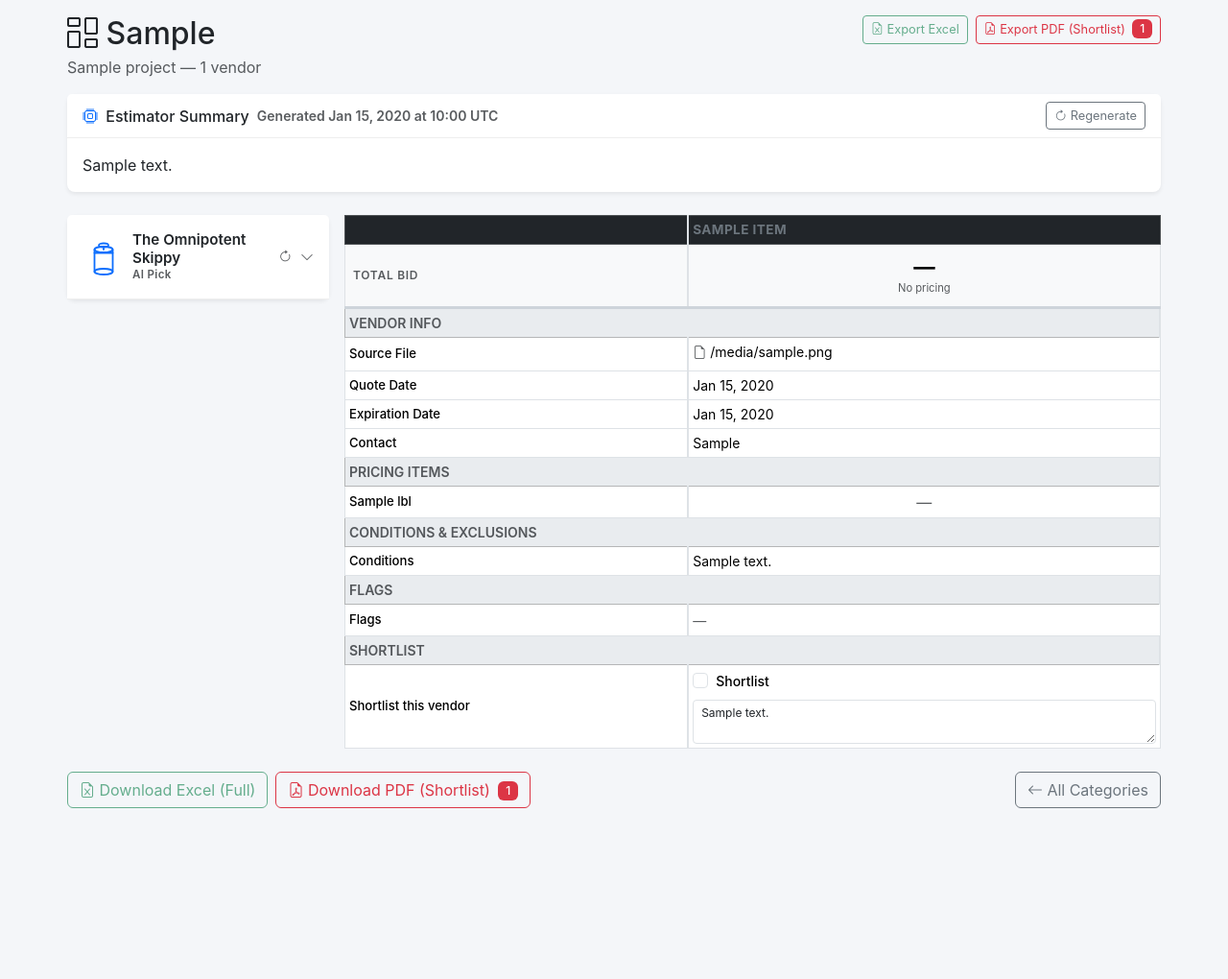
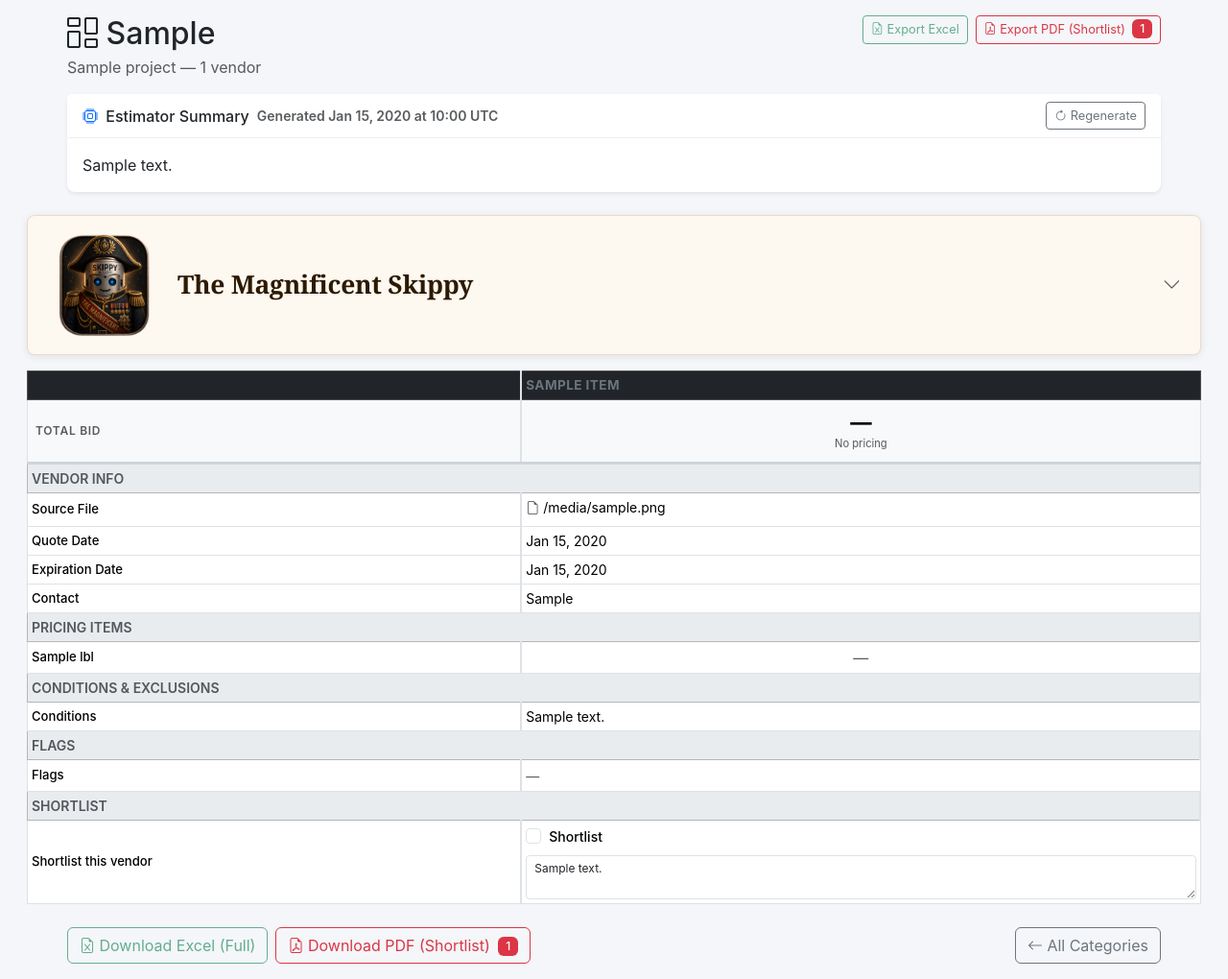
Before and after one commit to jKeonaona/powerscan, a Python web app: template templates/quote_compare.html in a window 1280 px wide. Shown: the part 46-1066 px from the top of the page at 96% size. Before the commit the page ends 888 px from the top, so only its background shows below. Run offline with Jinja, Linux system fonts and the light colour scheme; the template is opened without the code that fills it: most values are stand-ins (such as "Sample title", 1, 10 or a date in 2020).

Commit message:
Redesign Skippy card as full-width Magnificent Skippy banner above comparison table

```diff
--- a/templates/quote_compare.html
+++ b/templates/quote_compare.html
@@ -3,7 +3,7 @@
 
 {% block content %}
 <style>
-/* ── existing table styles ───────────────────────────────────────────────── */
+/* ── table styles ────────────────────────────────────────────────────────── */
 .sticky-col {
     position: sticky;
     left: 0;
@@ -36,11 +36,37 @@
 .price-summary-row .sticky-col { background: #f8f9fa; }
 .ps-winner-cell { background: #fffbea !important; }
 
-/* ── skippy card ─────────────────────────────────────────────────────────── */
-#skippyCard .card-header { cursor: pointer; user-select: none; }
-#skippyCard .card-header:hover { background: rgba(13, 110, 253, .04); }
-#skippyChevron { transition: transform .2s ease; flex-shrink: 0; }
-.skippy-can-icon { color: #0d6efd; flex-shrink: 0; }
+/* ── Magnificent Skippy banner ───────────────────────────────────────────── */
+.skippy-banner {
+    background: #fdf8f0;
+    border: 1px solid #e8dcc8;
+    border-radius: 0.5rem;
+    box-shadow: 0 2px 8px rgba(0,0,0,.08);
+    overflow: hidden;
+}
+.skippy-banner-header {
+    cursor: pointer;
+    user-select: none;
+    padding: 0.75rem 1.25rem;
+    transition: background .15s ease;
+}
+.skippy-banner-header:hover { background: rgba(140,100,20,.04); }
+.skippy-banner-title {
+    font-family: Georgia, 'Times New Roman', serif;
+    font-size: 1.65rem;
+    font-weight: 700;
+    letter-spacing: -0.01em;
+    color: #2c1a00;
+}
+#skippyBannerChevron { transition: transform .2s ease; font-size: 1.2rem; }
+.skippy-section-heading {
+    font-size: 0.78rem;
+    font-weight: 700;
+    text-transform: uppercase;
+    letter-spacing: .07em;
+    color: #6c757d;
+    margin-bottom: 0.4rem;
+}
 </style>
 
 <div class="container-fluid px-3">
@@ -130,60 +156,30 @@
         </div>
     </div>
 
-    <!-- ── Two-column layout: Skippy card + Comparison table ─────────────── -->
-    <div class="container px-0 mb-4">
-        <div class="row g-3 align-items-start">
-
-            <!-- ── Skippy sidebar ─────────────────────────────────────────── -->
-            <div class="col-lg-3 col-md-4">
-                <div class="card shadow-sm" id="skippyCard">
-                    <div class="card-header d-flex align-items-center py-3"
-                         data-bs-toggle="collapse" data-bs-target="#skippyBody"
-                         aria-expanded="false" aria-controls="skippyBody">
-                        <div class="flex-grow-1 d-flex align-items-center gap-2">
-                            <!-- Beer can: monochrome line-art, accent color -->
-                            <svg width="44" height="44" viewBox="0 0 44 44" fill="none"
-                                 stroke="currentColor" stroke-width="1.8"
-                                 stroke-linecap="round" stroke-linejoin="round"
-                                 class="skippy-can-icon" aria-hidden="true">
-                                <!-- Pull-ring -->
-                                <ellipse cx="22" cy="9.5" rx="5" ry="2"/>
-                                <line x1="22" y1="11.5" x2="22" y2="14"/>
-                                <!-- Top lid -->
-                                <ellipse cx="22" cy="14" rx="9.5" ry="3"/>
-                                <!-- Rim band -->
-                                <line x1="12.5" y1="17.5" x2="31.5" y2="17.5"/>
-                                <!-- Body sides -->
-                                <line x1="12.5" y1="14" x2="12.5" y2="37"/>
-                                <line x1="31.5" y1="14" x2="31.5" y2="37"/>
-                                <!-- Bottom lid -->
-                                <ellipse cx="22" cy="37" rx="9.5" ry="3"/>
-                            </svg>
-                            <div>
-                                <div class="fw-semibold lh-sm" style="font-size:0.95rem;">The Omnipotent Skippy</div>
-                                <div class="text-muted" style="font-size:0.72rem; letter-spacing:.03em;">AI Pick</div>
+    <!-- ── Magnificent Skippy Banner ──────────────────────────────────────── -->
+    <div class="mb-3">
+        <div class="skippy-banner" id="skippyBanner">
+            <div class="skippy-banner-header d-flex align-items-center gap-3"
+                 data-bs-toggle="collapse" data-bs-target="#skippyBannerBody"
+                 aria-expanded="false" aria-controls="skippyBannerBody">
+                <img src="{{ url_for('static', filename='images/skippy-magnificent.png') }}"
+                     alt="The Magnificent Skippy" style="height:120px; width:auto; flex-shrink:0;">
+                <span class="skippy-banner-title">The Magnificent Skippy</span>
+                <i class="bi bi-chevron-down ms-auto text-muted" id="skippyBannerChevron"></i>
             </div>
-                        </div>
-                        <button type="button" class="btn btn-link p-0 me-2 text-muted"
-                                id="skippyRefreshBtn" title="Refresh Skippy's recommendation"
-                                style="font-size:0.85rem; line-height:1;">
-                            <i class="bi bi-arrow-clockwise"></i>
-                        </button>
-                        <i class="bi bi-chevron-down text-muted small" id="skippyChevron"></i>
-                    </div>
-                    <div class="collapse" id="skippyBody">
-                        <div class="card-body p-3" id="skippyContent" style="min-height:280px;">
-                            <div class="d-flex align-items-center justify-content-center text-muted py-4" id="skippyLoading">
+            <div class="collapse" id="skippyBannerBody">
+                <div class="px-4 pb-4 pt-2" id="skippyBannerContent">
+                    <div class="d-flex align-items-center text-muted py-3" id="skippyBannerLoading">
                         <span class="spinner-border spinner-border-sm me-2" role="status"></span>
-                                Asking Skippy…
+                        The Magnificent Skippy is deliberating…
                     </div>
                 </div>
             </div>
         </div>
     </div>
 
-            <!-- ── Comparison table (right column) ────────────────────────── -->
-            <div class="col-lg-9 col-md-8">
+    <!-- ── Comparison table (full width) ─────────────────────────────────── -->
+    <div class="mb-4">
         <div class="table-responsive" style="overflow-x: auto; max-width: 100%;">
             <table class="table table-bordered table-sm align-top mb-0" id="compareTable"
                    style="min-width: {{ (items | length) * 220 + 180 }}px;">
@@ -390,9 +386,6 @@
                 </tbody>
             </table>
         </div>
-            </div><!-- /col-lg-9 -->
-
-        </div><!-- /row -->
     </div>
 
     <!-- ── Actions bar (bottom) ──────────────────────────────────────────── -->
@@ -483,7 +476,6 @@ function applyCrown(pick) {
             best = v.id; bestLen = name.length;
         }
     });
-    // Remove any existing crowns
     document.querySelectorAll('.skippy-crown').forEach(function(el) { el.remove(); });
     VENDOR_DATA.forEach(function(v) {
         var cell = document.getElementById('psCell_' + v.id);
@@ -494,7 +486,7 @@ function applyCrown(pick) {
     if (totalEl) {
         var crown = document.createElement('i');
         crown.className = 'bi bi-crown-fill text-warning me-1 skippy-crown';
-        crown.title = "Skippy’s pick";
+        crown.title = "Skippy's pick";
         totalEl.prepend(crown);
     }
 }
@@ -511,8 +503,8 @@ document.addEventListener('DOMContentLoaded', function() {
 var _saveTimers = {};
 
 function _saveShortlist(itemId) {
-    var chk    = document.getElementById('sl_'    + itemId);
-    var notes  = document.getElementById('sln_'   + itemId);
+    var chk     = document.getElementById('sl_'    + itemId);
+    var notes   = document.getElementById('sln_'   + itemId);
     var savedEl = document.getElementById('saved_' + itemId);
     var errEl   = document.getElementById('err_'   + itemId);
     if (!chk) return;
@@ -557,21 +549,17 @@ document.querySelectorAll('[data-bs-toggle="tooltip"]').forEach(function(el) {
     new bootstrap.Tooltip(el);
 });
 
-// ── Skippy's Two Cents ────────────────────────────────────────────────────────
-(function() {
-    var SKIPPY_URL = '{{ url_for("quote_skippy", project_id=project.id, category_tag=category_tag) }}';
-    var loaded = false;
-    var _skipNextFetch = false;
+// ── Magnificent Skippy ────────────────────────────────────────────────────────
+(function () {
+    var SKIPPY_URL   = '{{ url_for("quote_skippy", project_id=project.id, category_tag=category_tag) }}';
+    var loaded       = false;
+    var bannerBodyEl = document.getElementById('skippyBannerBody');
+    var contentEl    = document.getElementById('skippyBannerContent');
+    var loadingEl    = document.getElementById('skippyBannerLoading');
+    var chevronEl    = document.getElementById('skippyBannerChevron');
 
-    var bodyEl     = document.getElementById('skippyBody');
-    var contentEl  = document.getElementById('skippyContent');
-    var loadingEl  = document.getElementById('skippyLoading');
-    var chevronEl  = document.getElementById('skippyChevron');
-    var refreshBtn = document.getElementById('skippyRefreshBtn');
-
-    bodyEl.addEventListener('show.bs.collapse', function() {
+    bannerBodyEl.addEventListener('show.bs.collapse', function () {
         chevronEl.style.transform = 'rotate(180deg)';
-        if (_skipNextFetch) { _skipNextFetch = false; return; }
         if (loaded) return;
         if (SKIPPY_CACHED) {
             loadingEl.classList.add('d-none');
@@ -581,90 +569,107 @@ document.querySelectorAll('[data-bs-toggle="tooltip"]').forEach(function(el) {
             fetchSkippy(false);
         }
     });
-    bodyEl.addEventListener('hide.bs.collapse', function() {
+
+    bannerBodyEl.addEventListener('hide.bs.collapse', function () {
         chevronEl.style.transform = '';
-    });
-
-    refreshBtn.addEventListener('click', function(e) {
-        e.stopPropagation();
-        loaded = false;
-        var isOpen = bodyEl.classList.contains('show');
-        if (!isOpen) {
-            _skipNextFetch = true;
-            bootstrap.Collapse.getOrCreateInstance(bodyEl).show();
-        }
-        fetchSkippy(true);
     });
 
     function fetchSkippy(force) {
         loadingEl.classList.remove('d-none');
-        var existing = contentEl.querySelector('#skippyLayer1');
-        if (existing) existing.remove();
+        var old = contentEl.querySelector('#skippyLayer1');
+        if (old) old.remove();
         fetch(SKIPPY_URL, {
             method: 'POST',
             headers: {'Content-Type': 'application/json'},
             body: JSON.stringify({force: force}),
         })
-        .then(function(r) { return r.json(); })
-        .then(function(resp) {
+        .then(function (r) { return r.json(); })
+        .then(function (resp) {
             loadingEl.classList.add('d-none');
             if (!resp.ok) {
-                contentEl.insertAdjacentHTML('afterbegin',
-                    '<div id="skippyLayer1" class="alert alert-warning mb-0 small"><i class="bi bi-exclamation-triangle me-2"></i>' +
+                contentEl.insertAdjacentHTML('beforeend',
+                    '<div id="skippyLayer1" class="alert alert-warning small mb-0">' +
+                    '<i class="bi bi-exclamation-triangle me-2"></i>' +
                     esc(resp.error || 'Skippy had nothing to say.') + '</div>');
                 return;
             }
             loaded = true;
             SKIPPY_CACHED = resp.data;
             renderSkippy(resp.data);
-            try { applyCrown(resp.data.pick); } catch(e) {}
+            try { applyCrown(resp.data.pick); } catch (e) {}
         })
-        .catch(function() {
+        .catch(function () {
             loadingEl.classList.add('d-none');
-            contentEl.insertAdjacentHTML('afterbegin',
-                '<div id="skippyLayer1" class="alert alert-danger mb-0 small"><i class="bi bi-wifi-off me-2"></i>Network error — could not reach Skippy.</div>');
+            contentEl.insertAdjacentHTML('beforeend',
+                '<div id="skippyLayer1" class="alert alert-danger small mb-0">' +
+                '<i class="bi bi-wifi-off me-2"></i>Network error — could not reach Skippy.</div>');
         });
     }
 
     function esc(str) {
         if (!str) return '';
-        return String(str).replace(/&/g,'&amp;').replace(/</g,'&lt;').replace(/>/g,'&gt;');
+        return String(str).replace(/&/g, '&amp;').replace(/</g, '&lt;').replace(/>/g, '&gt;');
     }
 
     function renderSkippy(d) {
-        var watchOuts    = (d.watch_outs || []).map(function(w) { return '<li class="mb-1">' + esc(w) + '</li>'; }).join('');
-        var confirmItems = (d.confirm_before_signing || []).map(function(c) { return '<li class="mb-1">' + esc(c) + '</li>'; }).join('');
+        var watchOuts = (d.watch_outs || []).map(function (w) {
+            return '<li class="mb-1">' + esc(w) + '</li>';
+        }).join('');
+        var confirmItems = (d.confirm_before_signing || []).map(function (c) {
+            return '<li class="mb-1">' + esc(c) + '</li>';
+        }).join('');
 
-        var layer2 = '';
-        if (d.why_pick || d.why_not_runner_up || d.why_others_lower || confirmItems) {
-            layer2 =
-                '<div class="collapse border-top mt-3 pt-3" id="skippyLayer2">' +
-                (d.why_pick        ? '<p class="small mb-2"><strong>Why this pick:</strong><br>'          + esc(d.why_pick)           + '</p>' : '') +
-                (d.why_not_runner_up ? '<p class="small mb-2"><strong>Why not the runner-up:</strong><br>' + esc(d.why_not_runner_up)  + '</p>' : '') +
-                (d.why_others_lower  ? '<p class="small mb-2"><strong>Why others ranked lower:</strong><br>'+ esc(d.why_others_lower)   + '</p>' : '') +
-                (confirmItems ? '<p class="small fw-semibold mb-1">What to confirm before signing:</p><ul class="small mb-0 ps-3">' + confirmItems + '</ul>' : '') +
+        var layer2 =
+            '<div class="collapse mt-4 pt-3 border-top" id="skippyLayer2">' +
+            (d.why_pick
+                ? '<h5 class="skippy-section-heading">Why the top pick</h5>' +
+                  '<p class="mb-4">' + esc(d.why_pick) + '</p>'
+                : '') +
+            (d.why_not_runner_up
+                ? '<h5 class="skippy-section-heading">Why not the runner-up</h5>' +
+                  '<p class="mb-4">' + esc(d.why_not_runner_up) + '</p>'
+                : '') +
+            (d.why_others_lower
+                ? '<h5 class="skippy-section-heading">Why others ranked lower</h5>' +
+                  '<p class="mb-4">' + esc(d.why_others_lower) + '</p>'
+                : '') +
+            (confirmItems
+                ? '<h5 class="skippy-section-heading">What to confirm before signing</h5>' +
+                  '<ul class="mb-0 ps-4">' + confirmItems + '</ul>'
+                : '') +
             '</div>';
-        }
 
         var html =
             '<div id="skippyLayer1">' +
-            '<p class="fw-bold mb-2" style="font-size:0.95rem; line-height:1.4;">' +
-                '<i class="bi bi-trophy-fill text-warning me-1"></i>' + esc(d.pick) +
-            '</p>' +
+            '<div class="d-flex justify-content-end mb-3">' +
+            '<button type="button" class="btn btn-sm btn-link text-muted p-0" id="skippyRefreshBtn"' +
+            ' title="Refresh Skippy\'s recommendation">' +
+            '<i class="bi bi-arrow-clockwise"></i> Refresh</button></div>' +
+            '<h5 class="skippy-section-heading">The Pick</h5>' +
+            '<p class="mb-4">' + esc(d.pick) + '</p>' +
             (watchOuts
-                ? '<p class="small fw-semibold mb-1 text-danger"><i class="bi bi-exclamation-triangle-fill me-1"></i>Watch-outs:</p>' +
-                  '<ul class="small mb-2 ps-3">' + watchOuts + '</ul>'
+                ? '<h5 class="skippy-section-heading">Watch-outs</h5>' +
+                  '<ul class="mb-4 ps-4">' + watchOuts + '</ul>'
                 : '') +
             (d.runner_up
-                ? '<p class="small mb-2"><span class="fw-medium text-secondary">Runner-up:</span> ' + esc(d.runner_up) + '</p>'
+                ? '<h5 class="skippy-section-heading">Runner-up</h5>' +
+                  '<p class="mb-4">' + esc(d.runner_up) + '</p>'
                 : '') +
-            (layer2
-                ? '<a href="#skippyLayer2" class="small text-primary d-inline-block mt-1" data-bs-toggle="collapse">Show me the why &rarr;</a>'
-                : '') +
+            '<a href="#skippyLayer2" class="text-primary" data-bs-toggle="collapse">' +
+            'Show me the why &rarr;</a>' +
             layer2 +
             '</div>';
 
-        contentEl.insertAdjacentHTML('afterbegin', html);
+        contentEl.insertAdjacentHTML('beforeend', html);
+
+        var refreshBtn = document.getElementById('skippyRefreshBtn');
+        if (refreshBtn) {
+            refreshBtn.addEventListener('click', function (e) {
+                e.stopPropagation();
+                loaded = false;
+                fetchSkippy(true);
+            });
+        }
     }
 })();
 </script>
```
Lines whose indentation alone changed are shown as unchanged.
